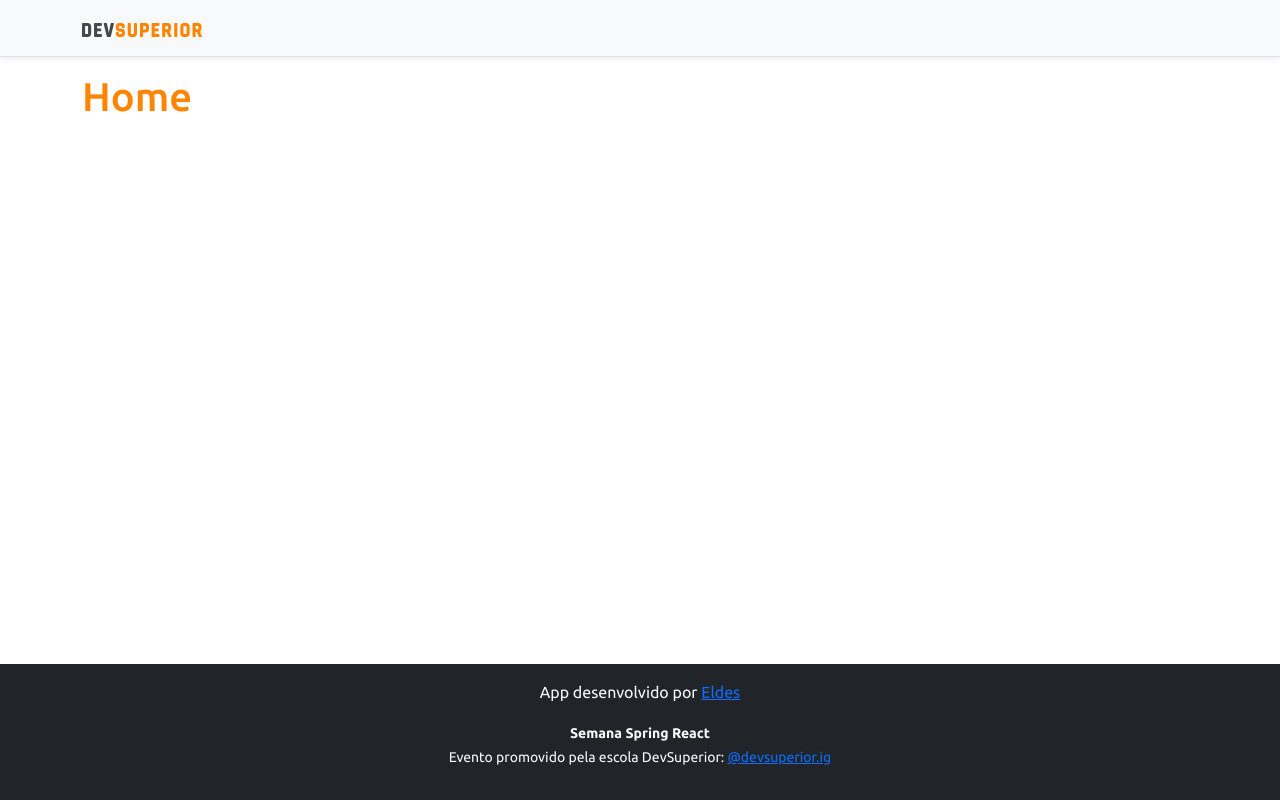
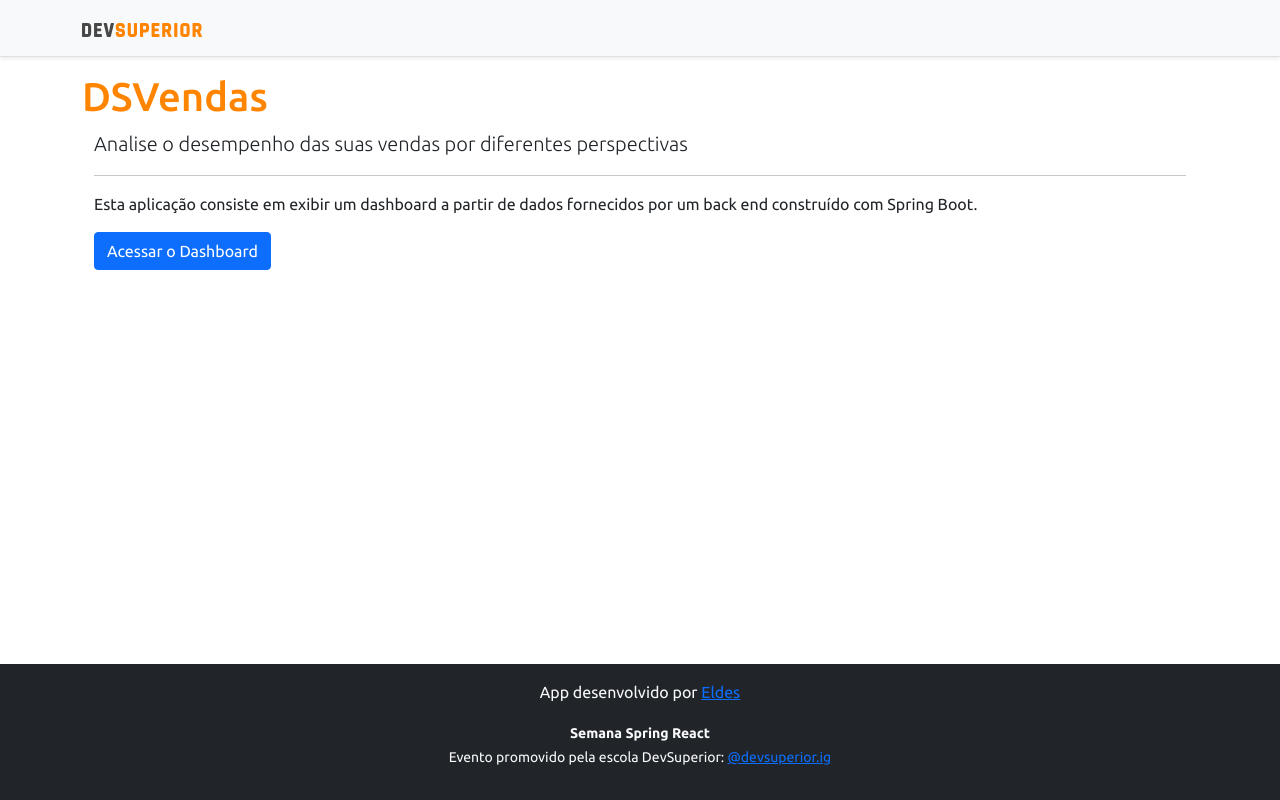
Before and after one commit to eldes/projeto-sds4, a React (Create React App) app in the folder front-end/: page / in a window 1280 px wide. Built offline with nearby package versions, Linux system fonts and the light colour scheme.

Commit message:
Home, navigation

```diff
--- a/front-end/src/components/NavBar/index.tsx
+++ b/front-end/src/components/NavBar/index.tsx
@@ -1,5 +1,6 @@
 import { FunctionComponent } from 'react'
 import ImgDsDark from 'assets/img/ds-dark.svg'
+import { Link } from 'react-router-dom'
 
 const NavBar: FunctionComponent = () => {
 
@@ -7,7 +8,9 @@ const NavBar: FunctionComponent = () => {
 		<div className="d-flex flex-column flex-md-row align-items-center p-3 px-md-4 mb-3 bg-light border-bottom shadow-sm">
 			<div className="container">
 				<nav className="my-2 my-md-0 mr-md-3">
-				<img src={ImgDsDark} alt="DevSuperior" width="120" />
+					<Link to="/">
+						<img src={ImgDsDark} alt="DevSuperior" width="120" />
+					</Link>
 				</nav>
 			</div>
 		</div>
--- a/front-end/src/pages/Home/index.tsx
+++ b/front-end/src/pages/Home/index.tsx
@@ -1,9 +1,19 @@
 import Page from 'components/Page'
 import { FunctionComponent } from 'react'
+import { Link } from 'react-router-dom'
 
 const HomePage: FunctionComponent = () => {
 	return (
-		<Page title="Home" />
+		<Page title="DSVendas">
+			<div className="container">
+				<div className="jumbotron">
+					<p className="lead">Analise o desempenho das suas vendas por diferentes perspectivas</p>
+					<hr/>
+					<p>Esta aplicação consiste em exibir um dashboard a partir de dados fornecidos por um back end construído com Spring Boot.</p>
+					<Link to="/dashboard" className="btn btn-primary btn-large">Acessar o Dashboard</Link>
+				</div>
+			</div>
+		</Page>
 	)
 }
 
```
